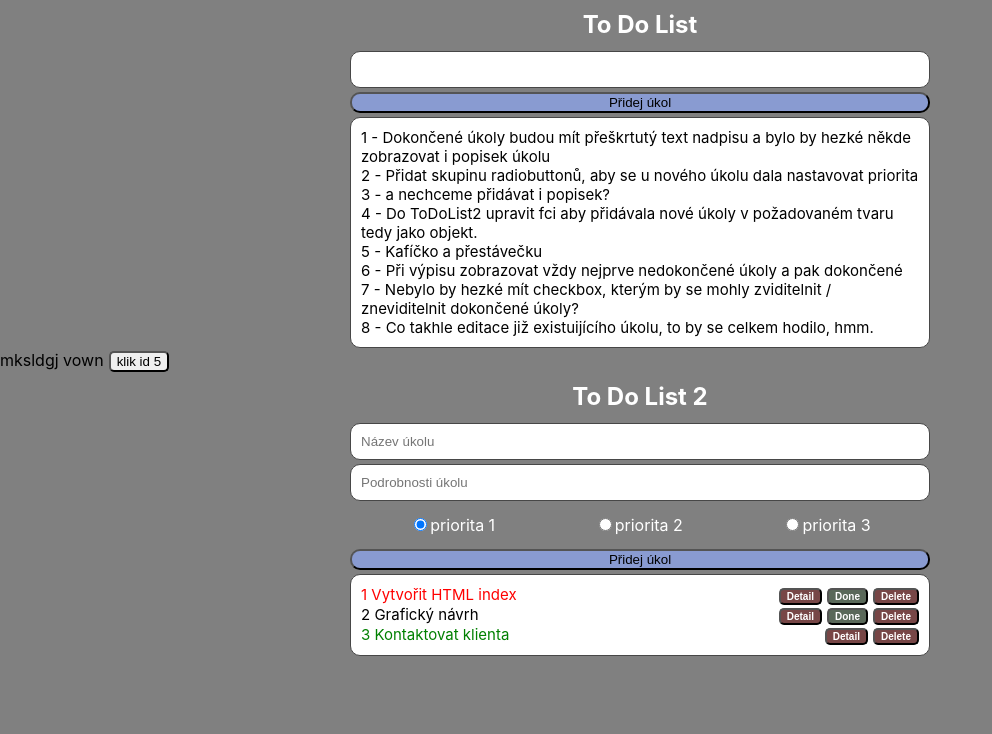
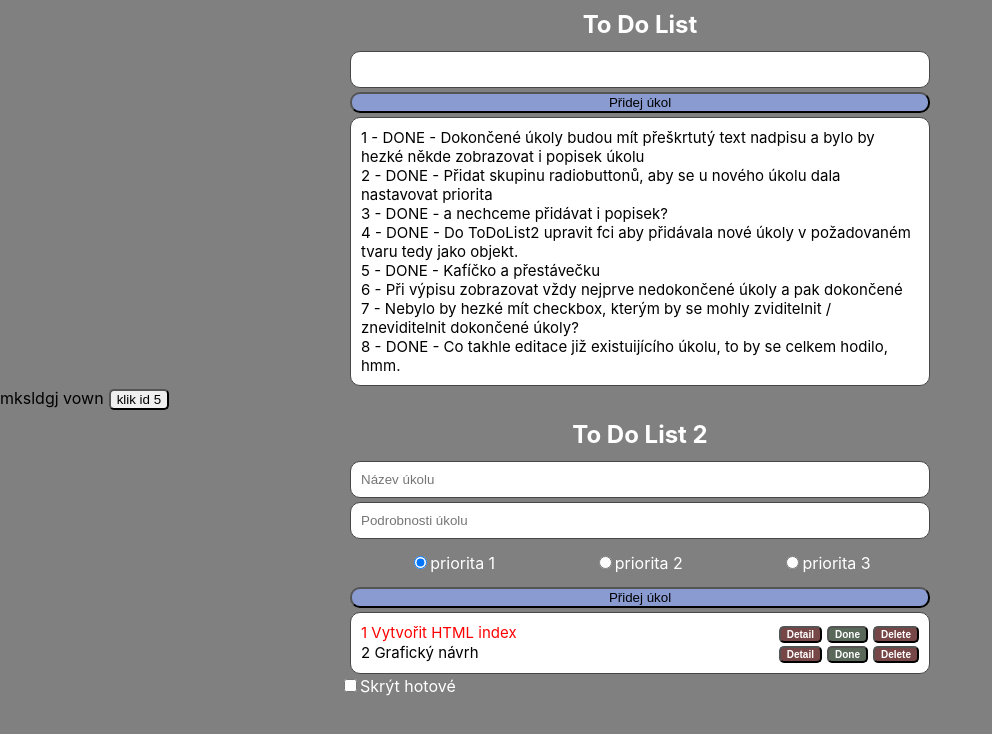
Before and after one commit to Liborias/statistikaRustuTravy, a React (Create React App) app: page / in a window 1280 px wide. Shown: the top 734 px of the page, without its empty margins (0-992 px from the left). Built offline with nearby package versions, Linux system fonts and the light colour scheme.

Commit message:
Libor se snažil vše zničit!!!

```diff
--- a/public/style.css
+++ b/public/style.css
@@ -47,6 +47,7 @@ button {
 
 .done {
   color: green;
+  text-decoration: line-through;
 }
 .addTaskButton {
   background-color: rgb(137, 155, 209);
@@ -104,3 +105,6 @@ button {
   margin: 15px;
   border: none;
 }
+label {
+  color: white;
+}
--- a/src/ToDoList/ToDoList.js
+++ b/src/ToDoList/ToDoList.js
@@ -4,14 +4,14 @@ import "./style.css";
 class ToDoList extends React.Component {
   state = {
     tasks: [
-      "Dokončené úkoly budou mít přeškrtutý text nadpisu a bylo by hezké někde zobrazovat i popisek úkolu",
-      "Přidat skupinu radiobuttonů, aby se u nového úkolu dala nastavovat priorita",
-      "a nechceme přidávat i popisek?",
-      "Do ToDoList2 upravit fci aby přidávala nové úkoly v požadovaném tvaru tedy jako objekt. ",
-      "Kafíčko a přestávečku",
+      "DONE - Dokončené úkoly budou mít přeškrtutý text nadpisu a bylo by hezké někde zobrazovat i popisek úkolu",
+      "DONE - Přidat skupinu radiobuttonů, aby se u nového úkolu dala nastavovat priorita",
+      "DONE - a nechceme přidávat i popisek?",
+      "DONE - Do ToDoList2 upravit fci aby přidávala nové úkoly v požadovaném tvaru tedy jako objekt. ",
+      "DONE - Kafíčko a přestávečku",
       "Při výpisu zobrazovat vždy nejprve nedokončené úkoly a pak dokončené",
       "Nebylo by hezké mít checkbox, kterým by se mohly zviditelnit / zneviditelnit dokončené úkoly?",
-      "Co takhle editace již existuijícího úkolu, to by se celkem hodilo, hmm.",
+      "DONE - Co takhle editace již existuijícího úkolu, to by se celkem hodilo, hmm."
     ],
     inputValue: ""
   };
--- a/src/ToDoList2/ToDoList2.js
+++ b/src/ToDoList2/ToDoList2.js
@@ -33,11 +33,16 @@ class ToDoList2 extends React.Component {
     inputValue: "",
     priorita: 1,
     podrobnosti: "",
-    showModalData: undefined
+    showModalData: undefined,
+    filtredTasks: [],
+    doneTasks: [],
+    checkBoxDone: undefined
   };
+
   renderTask = () => {
     const { tasks } = this.state;
-    const vysledneDivy = tasks.map(x => (
+    const filtredTasks = tasks.filter(x => x.isDone !== true);
+    const vysledneDivy = filtredTasks.map(x => (
       <div
         className={`task priority${x.priority} ${x.isDone ? "done" : ""}`}
         key={x.id}
@@ -151,7 +156,7 @@ class ToDoList2 extends React.Component {
                 checked
                 type="radio"
                 id="priorita_1"
-                name="gender"
+                name="priorita"
                 value="1"
                 onChange={e => this.setState({ priorita: 1 })}
               />
@@ -161,7 +166,7 @@ class ToDoList2 extends React.Component {
               <input
                 type="radio"
                 id="priorita_2"
-                name="gender"
+                name="priorita"
                 value="2"
                 onChange={e => this.setState({ priorita: 2 })}
               />
@@ -171,7 +176,7 @@ class ToDoList2 extends React.Component {
               <input
                 type="radio"
                 id="priorita_3"
-                name="gender"
+                name="priorita"
                 value="3"
                 onChange={e => this.setState({ priorita: 3 })}
               />
@@ -185,6 +190,15 @@ class ToDoList2 extends React.Component {
             Přidej úkol
           </button>
           <div className="tasksList">{this.renderTask()}</div>
+          <div>
+            <input
+              type="checkbox"
+              className="filed-in"
+              id="filled-in-box"
+              onChange={e => this.setState({ heckBoxDone: true })}
+            />
+            <label htmlFor="filled-in-box">Skrýt hotové</label>
+          </div>
         </div>
 
         {showModalData && (
```
